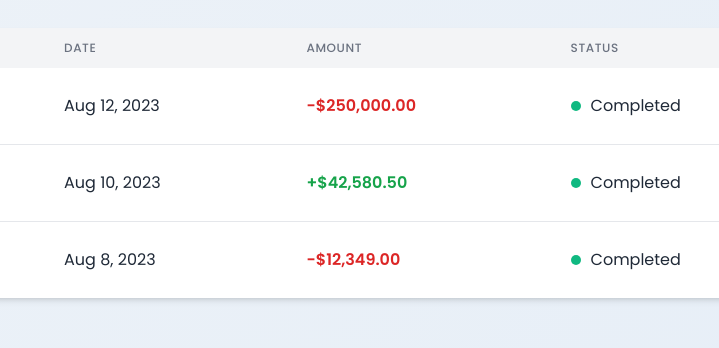
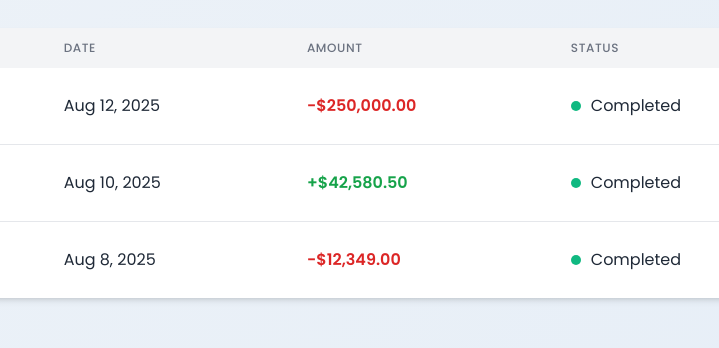
Before and after one commit to patrick-codes/trust_site, a plain HTML site: page index.html in a window 1280 px wide. Shown: the part 836-1184 px from the top of the page, 452-1171 px from the left. Drawn offline with nearby package versions, Linux system fonts and the light colour scheme.

Commit message:
minor fixes

```diff
--- a/index.html
+++ b/index.html
@@ -311,7 +311,7 @@
                                         </div>
                                     </div>
                                 </td>
-                                <td class="py-4 px-6">Aug 12, 2023</td>
+                                <td class="py-4 px-6">Aug 12, 2025</td>
                                 <td class="py-4 px-6">
                                     <p class="text-red-600 font-semibold">-$250,000.00</p>
                                 </td>
@@ -332,7 +332,7 @@
                                         </div>
                                     </div>
                                 </td>
-                                <td class="py-4 px-6">Aug 10, 2023</td>
+                                <td class="py-4 px-6">Aug 10, 2025</td>
                                 <td class="py-4 px-6">
                                     <p class="text-green-600 font-semibold">+$42,580.50</p>
                                 </td>
@@ -353,7 +353,7 @@
                                         </div>
                                     </div>
                                 </td>
-                                <td class="py-4 px-6">Aug 8, 2023</td>
+                                <td class="py-4 px-6">Aug 8, 2025</td>
                                 <td class="py-4 px-6">
                                     <p class="text-red-600 font-semibold">-$12,349.00</p>
                                 </td>
```
